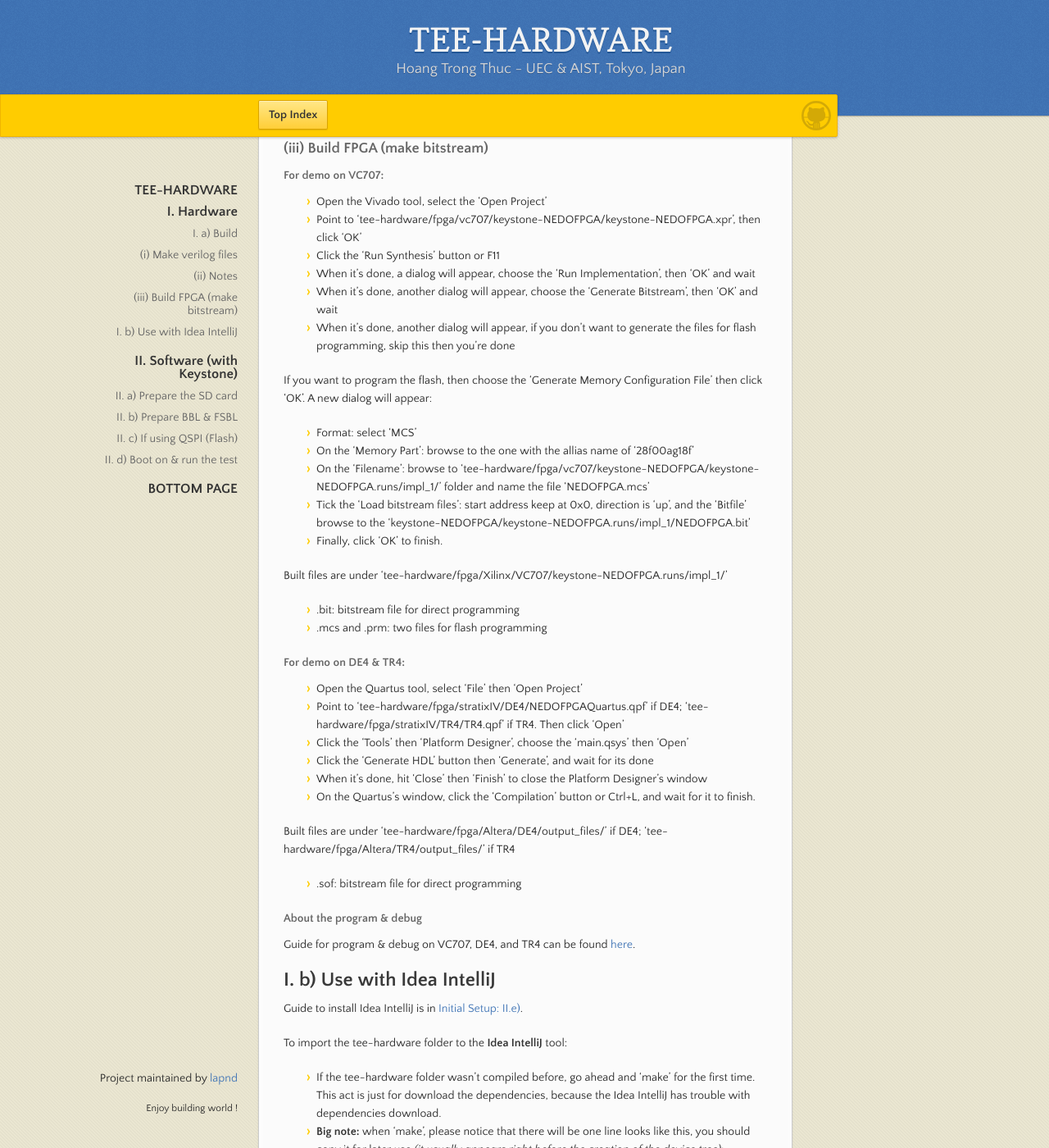
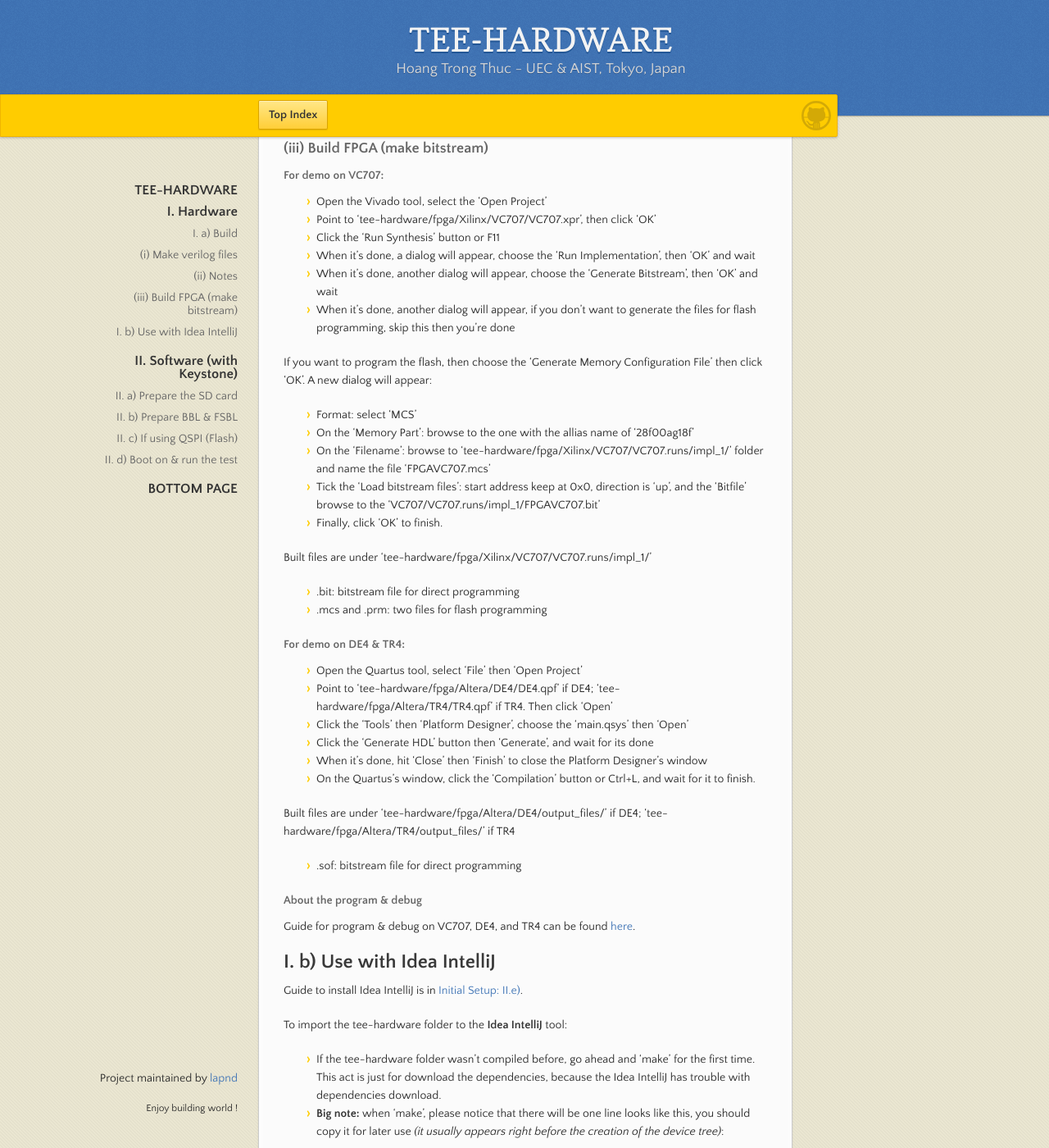
Before and after one commit to lapnd/httdes.github.io, a Jekyll site: the page built from tee-hw.md, in a window 1280 px wide and 1400 px high, scrolled down 2078 px. Shown: the whole window at 82% size. Built offline with Jekyll 4.4.1, drawn with Linux system fonts in a browser that asks for light colours; our own code applies the rules of GitHub Pages for plain Markdown files.

Commit message:
Update tee-hw.md

```diff
--- a/tee-hw.md
+++ b/tee-hw.md
@@ -76,7 +76,7 @@ The 32bit Boom doesn't support FPU, so the **ISACONF**=RV32GC with Boom core is
 
 #### For demo on VC707:
 - Open the Vivado tool, select the 'Open Project'
-- Point to 'tee-hardware/fpga/vc707/keystone-NEDOFPGA/keystone-NEDOFPGA.xpr', then click 'OK'
+- Point to 'tee-hardware/fpga/Xilinx/VC707/VC707.xpr', then click 'OK'
 - Click the 'Run Synthesis' button or F11
 - When it's done, a dialog will appear, choose the 'Run Implementation', then 'OK' and wait
 - When it's done, another dialog will appear, choose the 'Generate Bitstream', then 'OK' and wait
@@ -85,17 +85,17 @@ The 32bit Boom doesn't support FPU, so the **ISACONF**=RV32GC with Boom core is
 If you want to program the flash, then choose the 'Generate Memory Configuration File' then click 'OK'. A new dialog will appear:
 - Format: select 'MCS'
 - On the 'Memory Part': browse to the one with the allias name of '28f00ag18f'
-- On the 'Filename': browse to 'tee-hardware/fpga/vc707/keystone-NEDOFPGA/keystone-NEDOFPGA.runs/impl_1/' folder and name the file 'NEDOFPGA.mcs'
-- Tick the 'Load bitstream files': start address keep at 0x0, direction is 'up', and the 'Bitfile' browse to the 'keystone-NEDOFPGA/keystone-NEDOFPGA.runs/impl_1/NEDOFPGA.bit'
+- On the 'Filename': browse to 'tee-hardware/fpga/Xilinx/VC707/VC707.runs/impl_1/' folder and name the file 'FPGAVC707.mcs'
+- Tick the 'Load bitstream files': start address keep at 0x0, direction is 'up', and the 'Bitfile' browse to the 'VC707/VC707.runs/impl_1/FPGAVC707.bit'
 - Finally, click 'OK' to finish.
 
-Built files are under 'tee-hardware/fpga/Xilinx/VC707/keystone-NEDOFPGA.runs/impl_1/'
+Built files are under 'tee-hardware/fpga/Xilinx/VC707/VC707.runs/impl_1/'
 - .bit: bitstream file for direct programming
 - .mcs and .prm: two files for flash programming
 
 #### For demo on DE4 & TR4:
 - Open the Quartus tool, select 'File' then 'Open Project'
-- Point to 'tee-hardware/fpga/stratixIV/DE4/NEDOFPGAQuartus.qpf' if DE4; 'tee-hardware/fpga/stratixIV/TR4/TR4.qpf' if TR4. Then click 'Open'
+- Point to 'tee-hardware/fpga/Altera/DE4/DE4.qpf' if DE4; 'tee-hardware/fpga/Altera/TR4/TR4.qpf' if TR4. Then click 'Open'
 - Click the 'Tools' then 'Platform Designer', choose the 'main.qsys' then 'Open'
 - Click the 'Generate HDL' button then 'Generate', and wait for its done
 - When it's done, hit 'Close' then 'Finish' to close the Platform Designer's window
```
